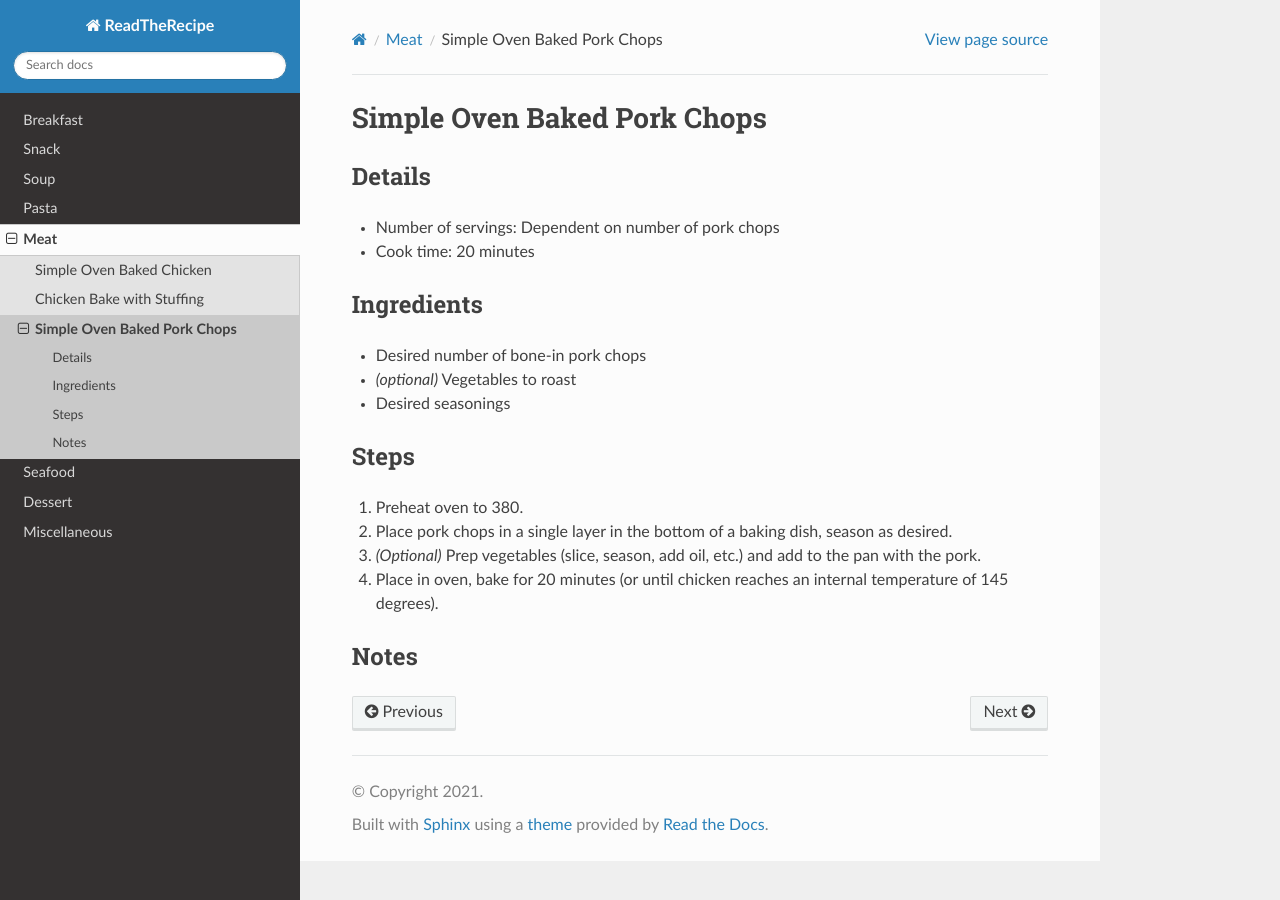
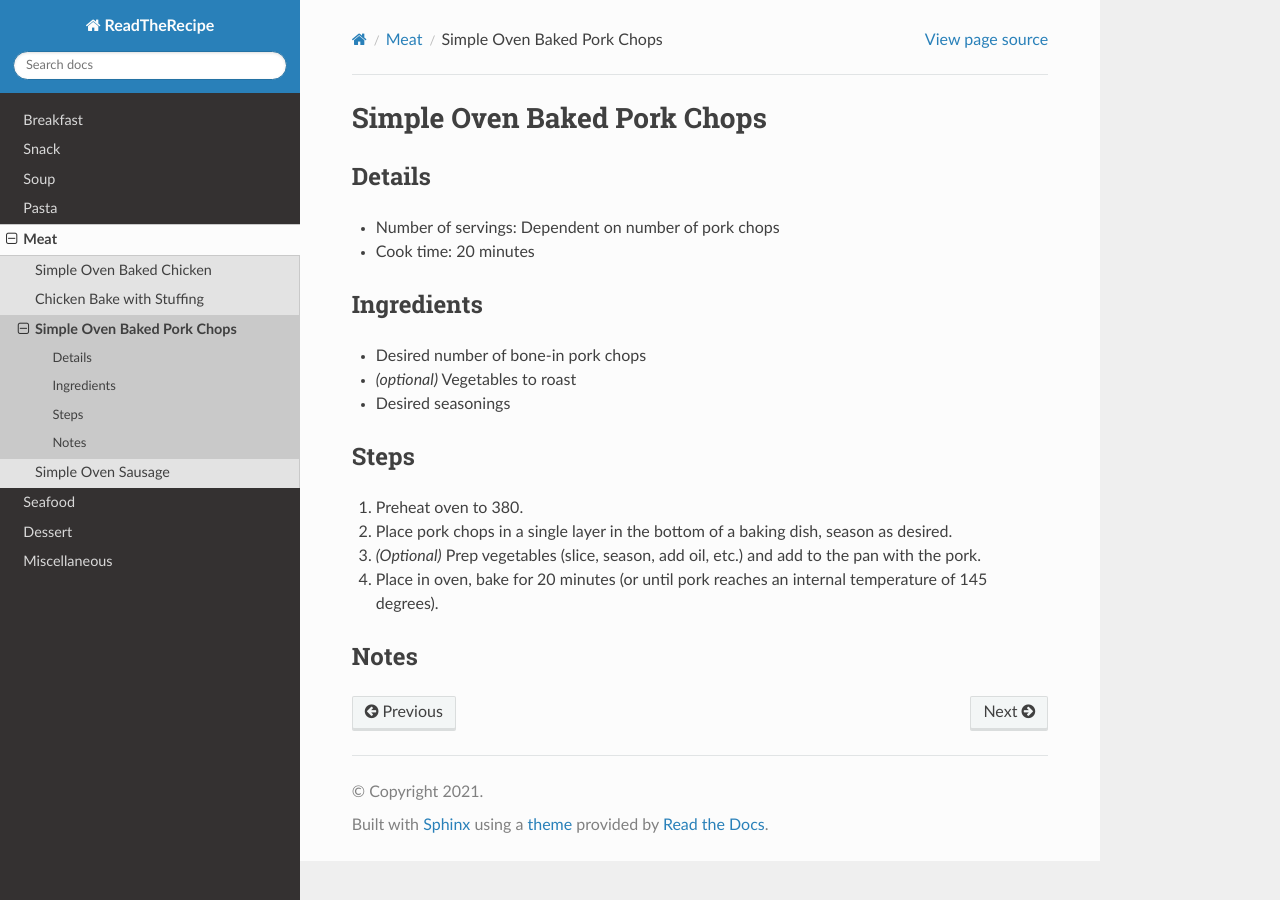
Before and after one commit to bernardopacini/ReadTheRecipe, a Sphinx documentation site: the page built from source/meat/bakedPorkChop.rst, in a window 1280 px wide. Built offline with Sphinx 7.4.7 and the Read the Docs theme 2.0.0, drawn with Linux system fonts in a browser that asks for light colours.

Commit message:
add sausage, fix typo in pork

```diff
--- a/source/meat/bakedPorkChop.rst
+++ b/source/meat/bakedPorkChop.rst
@@ -20,7 +20,7 @@ Steps
 #. Preheat oven to 380.
 #. Place pork chops in a single layer in the bottom of a baking dish, season as desired.
 #. *(Optional)* Prep vegetables (slice, season, add oil, etc.) and add to the pan with the pork.
-#. Place in oven, bake for 20 minutes (or until chicken reaches an internal temperature of 145 degrees).
+#. Place in oven, bake for 20 minutes (or until pork reaches an internal temperature of 145 degrees).
 
 
 Notes
--- a/source/meat/index.rst
+++ b/source/meat/index.rst
@@ -7,3 +7,4 @@ Meat
    bakedChicken
    stuffingChickenBake
    bakedPorkChop
+   bakedSausage
```
Also changed, not shown: source/meat/bakedSausage.rst (added, +28 -0 lines).
